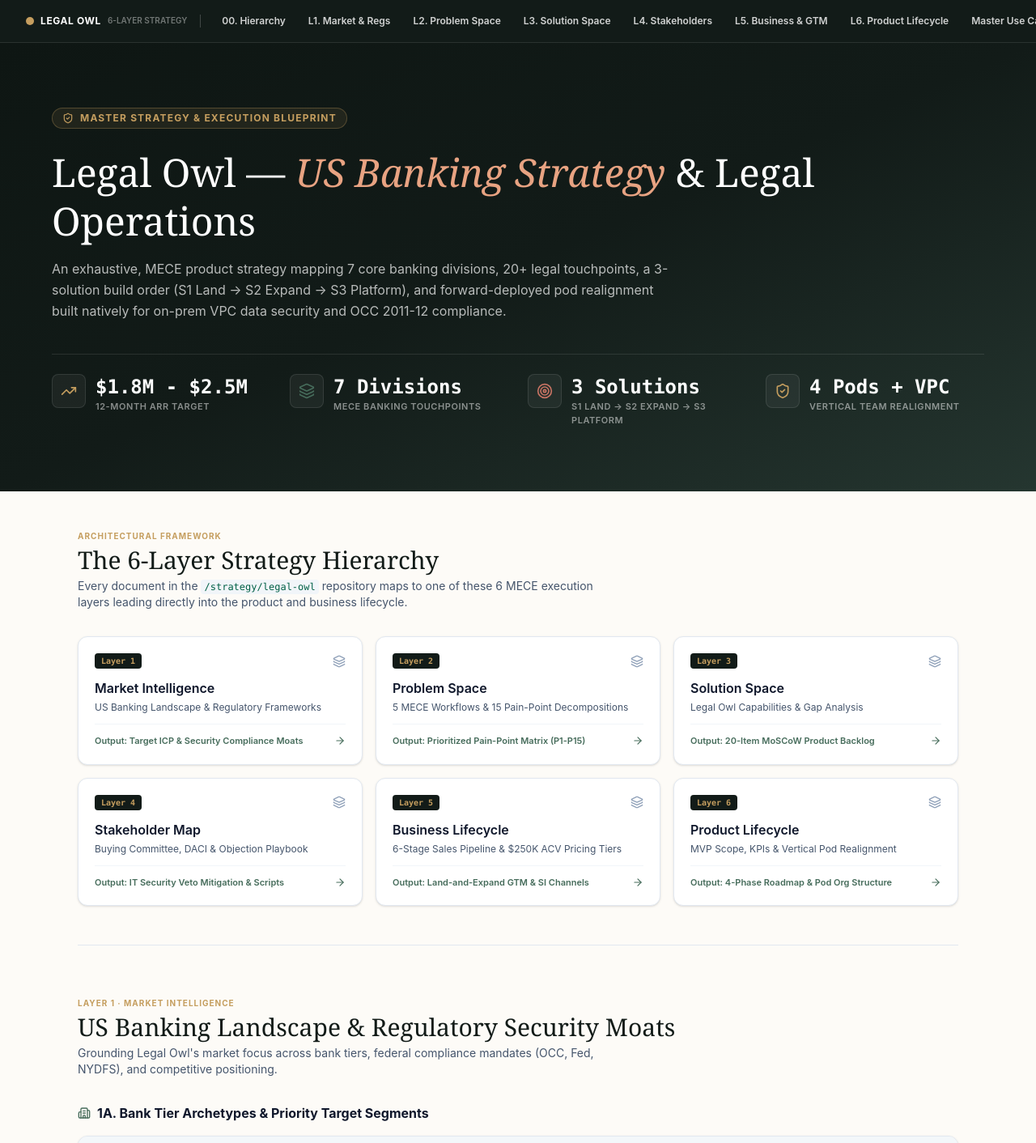
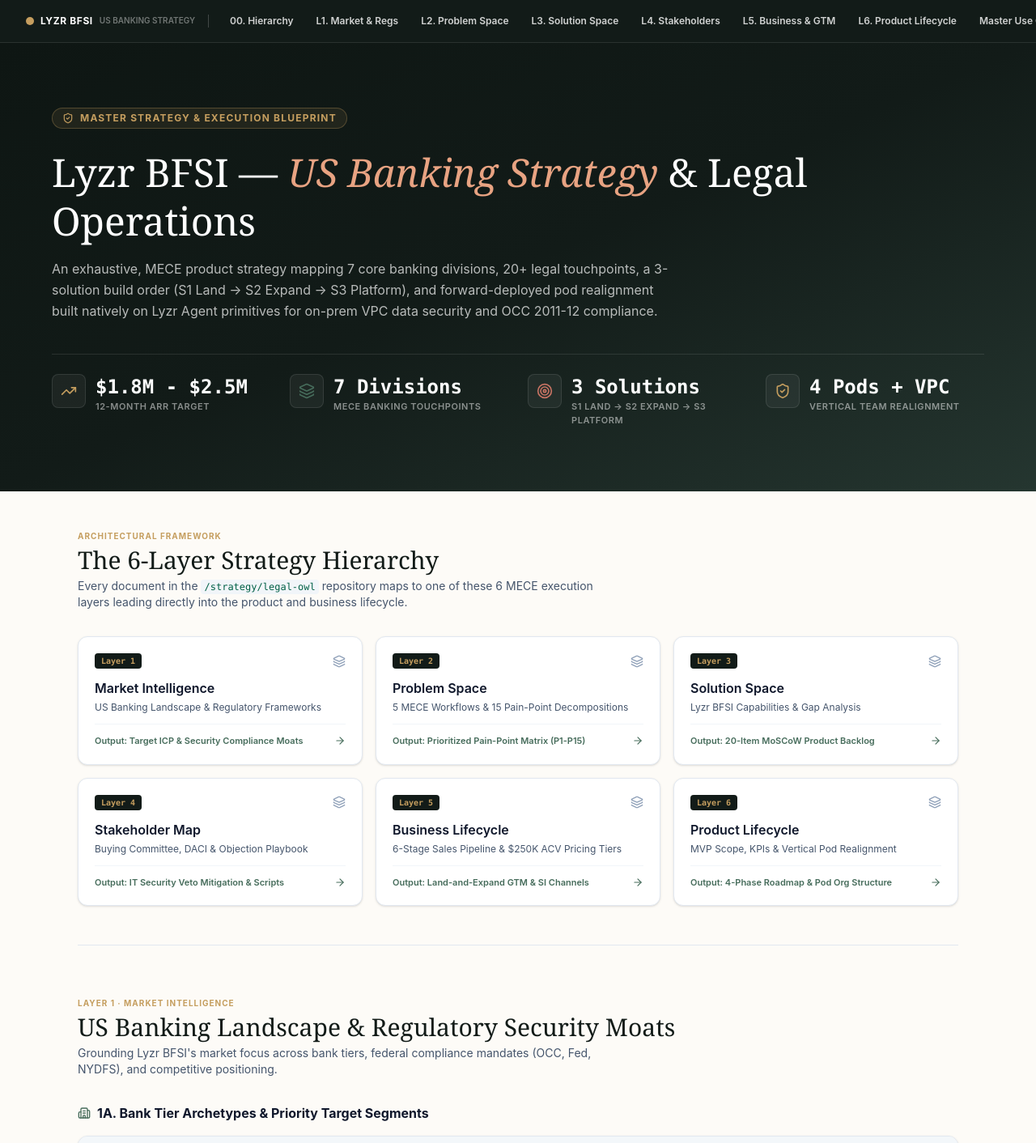
Before and after one commit to yb0203/yb0203.github.io, a React (Vite) app in the folder strategy/legal-owl-web/: page / in a window 1280 px wide. Shown: the top 1412 px of the page at 81% size. Built offline with nearby package versions, Linux system fonts and the light colour scheme.

Commit message:
refactor: completely replace Legal Owl branding with Lyzr BFSI

```diff
--- a/strategy/legal-owl-web/src/App.tsx
+++ b/strategy/legal-owl-web/src/App.tsx
@@ -35,8 +35,8 @@
       <footer className="bg-[#121b18] text-white/50 py-12 px-6 sm:px-16 border-t border-white/10 text-xs mt-16">
         <div className="max-w-6xl mx-auto flex flex-col sm:flex-row items-center justify-between gap-4">
           <div>
-            <div className="font-bold text-white mb-1">Legal Owl AI — US Banking Product Strategy</div>
-            <div>Exhaustively grounded in the 6 strategy layers of <code className="text-xs text-[#c59e5f]">/strategy/legal-owl</code> & <code className="text-xs text-[#c59e5f]">understand_banking.md</code>.</div>
+            <div className="font-bold text-white mb-1">Lyzr BFSI — US Banking Strategy & Legal Operations</div>
+            <div>Exhaustively grounded in the 6 strategy layers of <code className="text-xs text-[#c59e5f]">/strategy</code> & <code className="text-xs text-[#c59e5f]">understand_banking.md</code>.</div>
           </div>
           <div className="text-right text-white/40">
             <div>Confidential · Internal Strategy Reference</div>
--- a/strategy/legal-owl-web/src/components/HeroHeader.tsx
+++ b/strategy/legal-owl-web/src/components/HeroHeader.tsx
@@ -10,13 +10,13 @@
         </div>
 
         <h1 className="text-3xl sm:text-5xl font-serif leading-tight font-normal mb-4">
-          Legal Owl — <em className="italic text-[#e8a382]">US Banking Strategy</em> & Legal Operations
+          Lyzr BFSI — <em className="italic text-[#e8a382]">US Banking Strategy</em> & Legal Operations
         </h1>
 
         <p className="text-white/70 max-w-3xl text-sm sm:text-base leading-relaxed mb-10 font-sans">
           An exhaustive, MECE product strategy mapping 7 core banking divisions, 20+ legal touchpoints,
           a 3-solution build order (S1 Land → S2 Expand → S3 Platform), and forward-deployed pod realignment
-          built natively for on-prem VPC data security and OCC 2011-12 compliance.
+          built natively on Lyzr Agent primitives for on-prem VPC data security and OCC 2011-12 compliance.
         </p>
 
         <div className="grid grid-cols-2 sm:grid-cols-4 gap-4 sm:gap-6 pt-6 border-t border-white/10">
--- a/strategy/legal-owl-web/src/components/Layer1MarketIntel.tsx
+++ b/strategy/legal-owl-web/src/components/Layer1MarketIntel.tsx
@@ -12,7 +12,7 @@
           US Banking Landscape & Regulatory Security Moats
         </h2>
         <p className="text-slate-600 text-sm max-w-2xl mt-1">
-          Grounding Legal Owl's market focus across bank tiers, federal compliance mandates (OCC, Fed, NYDFS), and competitive positioning.
+          Grounding Lyzr BFSI's market focus across bank tiers, federal compliance mandates (OCC, Fed, NYDFS), and competitive positioning.
         </p>
       </div>
 
@@ -73,7 +73,7 @@
               </div>
               <p className="text-xs text-slate-600 mb-2">{r.rule}</p>
               <div className="text-[11px] text-emerald-800 bg-emerald-50 border border-emerald-200 p-2 rounded font-medium">
-                🛡️ <strong>Legal Owl Moat:</strong> {r.legalOwlMoat}
+                🛡️ <strong>Lyzr Moat:</strong> {r.lyzrMoat}
               </div>
             </div>
           ))}
@@ -99,12 +99,12 @@
             </thead>
             <tbody className="divide-y divide-slate-100 text-slate-700">
               {COMPETITORS.map((c, i) => (
-                <tr key={i} className={c.name === 'Legal Owl' ? 'bg-[#fdfbf7] font-semibold border-l-4 border-l-[#466c5b]' : 'hover:bg-slate-50'}>
+                <tr key={i} className={c.name === 'Lyzr BFSI' ? 'bg-[#fdfbf7] font-semibold border-l-4 border-l-[#466c5b]' : 'hover:bg-slate-50'}>
                   <td className="p-3 font-bold text-slate-900">{c.name}</td>
                   <td className="p-3">{c.targetMarket}</td>
                   <td className="p-3 font-mono text-[11px]">{c.deploymentModel}</td>
                   <td className="p-3 font-mono">{c.pricing}</td>
-                  <td className={`p-3 text-[11px] ${c.name === 'Legal Owl' ? 'text-[#466c5b] font-bold' : 'text-slate-600'}`}>{c.keyDeficit}</td>
+                  <td className={`p-3 text-[11px] ${c.name === 'Lyzr BFSI' ? 'text-[#466c5b] font-bold' : 'text-slate-600'}`}>{c.keyDeficit}</td>
                 </tr>
               ))}
             </tbody>
--- a/strategy/legal-owl-web/src/components/Layer3SolutionSpace.tsx
+++ b/strategy/legal-owl-web/src/components/Layer3SolutionSpace.tsx
@@ -17,7 +17,7 @@
           Layer 3 · Solution Space
         </span>
         <h2 className="text-2xl sm:text-3xl font-serif text-[#121b18]">
-          Legal Owl Capabilities & 20-Item MoSCoW Product Backlog
+          Lyzr BFSI Capabilities & 20-Item MoSCoW Product Backlog
         </h2>
         <p className="text-slate-600 text-sm max-w-2xl mt-1">
           Translating pain points into explicit software features prioritized using the MoSCoW framework and mapped to build phases.
--- a/strategy/legal-owl-web/src/components/Layer5BusinessLifecycle.tsx
+++ b/strategy/legal-owl-web/src/components/Layer5BusinessLifecycle.tsx
@@ -74,7 +74,7 @@
         </h3>
         <div className="p-4 bg-white border border-slate-200 rounded-xl shadow-sm text-xs text-slate-700 space-y-2">
           <p>
-            Large banks work through preferred IT vendors for software deployment. Legal Owl builds co-sell programs with GSIs serving US banking accounts:
+            Large banks work through preferred IT vendors for software deployment. Lyzr BFSI builds co-sell programs with GSIs serving US banking accounts:
           </p>
           <div className="grid grid-cols-1 sm:grid-cols-3 gap-3 pt-2">
             <div className="p-2.5 bg-slate-50 border border-slate-200 rounded font-semibold text-[#121b18]">
--- a/strategy/legal-owl-web/src/components/Layer6ProductLifecycle.tsx
+++ b/strategy/legal-owl-web/src/components/Layer6ProductLifecycle.tsx
@@ -12,7 +12,7 @@
           4-Phase Roadmap & Quantitative Success Metrics
         </h2>
         <p className="text-slate-600 text-sm max-w-2xl mt-1">
-          Scaling Legal Owl from initial MVP verification to multi-market segment expansion and enterprise ecosystem dominance.
+          Scaling Lyzr BFSI from initial MVP verification to multi-market segment expansion and enterprise ecosystem dominance.
         </p>
       </div>
 
--- a/strategy/legal-owl-web/src/components/MasterNav.tsx
+++ b/strategy/legal-owl-web/src/components/MasterNav.tsx
@@ -3,8 +3,8 @@
     <nav className="sticky top-0 z-50 bg-[#121b18] text-white/80 border-b border-white/10 px-4 sm:px-8 py-3 flex items-center gap-4 overflow-x-auto text-xs font-semibold">
       <div className="flex items-center gap-2 pr-4 border-r border-white/20 whitespace-nowrap">
         <span className="w-2.5 h-2.5 rounded-full bg-[#c59e5f] inline-block"></span>
-        <span className="text-white font-bold tracking-wider">LEGAL OWL</span>
-        <span className="text-white/40 text-[10px] uppercase">6-Layer Strategy</span>
+        <span className="text-white font-bold tracking-wider">LYZR BFSI</span>
+        <span className="text-white/40 text-[10px] uppercase">US Banking Strategy</span>
       </div>
       <div className="flex items-center gap-1 sm:gap-2 flex-nowrap">
         <a href="#overview" className="px-2.5 py-1.5 rounded hover:text-white hover:bg-white/10 transition whitespace-nowrap">00. Hierarchy</a>
--- a/strategy/legal-owl-web/src/components/ObjectionAccordion.tsx
+++ b/strategy/legal-owl-web/src/components/ObjectionAccordion.tsx
@@ -57,7 +57,7 @@
             <div className="p-5 rounded-xl bg-[#fdfbf7] border border-[#466c5b]/30 text-slate-800 text-xs leading-relaxed">
               <div className="flex items-center gap-2 text-[#466c5b] font-bold mb-2 uppercase tracking-wider text-[10px]">
                 <CheckCircle className="w-4 h-4" />
-                Legal Owl's Proven Counter:
+                Lyzr BFSI's Proven Counter:
               </div>
               <p className="text-slate-700 text-sm font-sans">{activeObjection.response}</p>
             </div>
--- a/strategy/legal-owl-web/src/data/strategyData.ts
+++ b/strategy/legal-owl-web/src/data/strategyData.ts
@@ -18,7 +18,7 @@
   name: string;
   authority: string;
   rule: string;
-  legalOwlMoat: string;
+  lyzrMoat: string;
 }
 
 export interface CompetitorItem {
@@ -126,7 +126,7 @@
 export const STRATEGY_LAYERS: StrategyLayer[] = [
   { layer: "Layer 1", name: "Market Intelligence", focus: "US Banking Landscape & Regulatory Frameworks", output: "Target ICP & Security Compliance Moats" },
   { layer: "Layer 2", name: "Problem Space", focus: "5 MECE Workflows & 15 Pain-Point Decompositions", output: "Prioritized Pain-Point Matrix (P1-P15)" },
-  { layer: "Layer 3", name: "Solution Space", focus: "Legal Owl Capabilities & Gap Analysis", output: "20-Item MoSCoW Product Backlog" },
+  { layer: "Layer 3", name: "Solution Space", focus: "Lyzr BFSI Capabilities & Gap Analysis", output: "20-Item MoSCoW Product Backlog" },
   { layer: "Layer 4", name: "Stakeholder Map", focus: "Buying Committee, DACI & Objection Playbook", output: "IT Security Veto Mitigation & Scripts" },
   { layer: "Layer 5", name: "Business Lifecycle", focus: "6-Stage Sales Pipeline & $250K ACV Pricing Tiers", output: "Land-and-Expand GTM & SI Channels" },
   { layer: "Layer 6", name: "Product Lifecycle", focus: "MVP Scope, KPIs & Vertical Pod Realignment", output: "4-Phase Roadmap & Pod Org Structure" }
@@ -141,11 +141,11 @@
 ];
 
 export const REGULATORY_FRAMEWORKS: RegulatoryItem[] = [
-  { name: "OCC Bulletin 2011-12", authority: "OCC / Federal Reserve", rule: "Requires explicit model validation, audit trails, and risk controls for AI models.", legalOwlMoat: "Pre-built OCC 2011-12 validation pack shipped as product." },
-  { name: "OCC Bulletin 2023-17", authority: "OCC / FDIC", rule: "Third-Party Risk Management (TPRM) guidelines for cloud software.", legalOwlMoat: "Deployable 100% inside bank private VPC with zero public API leaks." },
-  { name: "NYDFS 23 NYCRR 504", authority: "NY Dept of Financial Services", rule: "Mandates transaction monitoring and sanctions screening accuracy audits.", legalOwlMoat: "Traceable source citation ledger ensuring zero ungrounded claims." },
-  { name: "Uniform Commercial Code (UCC-1)", authority: "State Commercial Law", rule: "Strict filing rules for perfecting liens on business collateral.", legalOwlMoat: "Automated UCC-1 filing checks preventing unperfected security losses." },
-  { name: "UCP 600 Trade Rules", authority: "International Chamber of Commerce", rule: "Strict compliance for Letters of Credit (LC) shipping paper discrepancy audits.", legalOwlMoat: "Automated discrepancy auditor enforcing UCP 600 clause checks." }
+  { name: "OCC Bulletin 2011-12", authority: "OCC / Federal Reserve", rule: "Requires explicit model validation, audit trails, and risk controls for AI models.", lyzrMoat: "Pre-built OCC 2011-12 validation pack shipped as product." },
+  { name: "OCC Bulletin 2023-17", authority: "OCC / FDIC", rule: "Third-Party Risk Management (TPRM) guidelines for cloud software.", lyzrMoat: "Deployable 100% inside bank private VPC with zero public API leaks." },
+  { name: "NYDFS 23 NYCRR 504", authority: "NY Dept of Financial Services", rule: "Mandates transaction monitoring and sanctions screening accuracy audits.", lyzrMoat: "Traceable source citation ledger ensuring zero ungrounded claims." },
+  { name: "Uniform Commercial Code (UCC-1)", authority: "State Commercial Law", rule: "Strict filing rules for perfecting liens on business collateral.", lyzrMoat: "Automated UCC-1 filing checks preventing unperfected security losses." },
+  { name: "UCP 600 Trade Rules", authority: "International Chamber of Commerce", rule: "Strict compliance for Letters of Credit (LC) shipping paper discrepancy audits.", lyzrMoat: "Automated discrepancy auditor enforcing UCP 600 clause checks." }
 ];
 
 export const COMPETITORS: CompetitorItem[] = [
@@ -156,7 +156,7 @@
   { name: "Eltropy", targetMarket: "Credit Unions", jurisdictionSupport: "CU Comms", deploymentModel: "SaaS", pricing: "Mid", keyDeficit: "Focused on CX comms; lacks deep lending & contract audit capabilities." },
   { name: "Bretton AI", targetMarket: "Compliance & FinCrime", jurisdictionSupport: "US Banking Compliance", deploymentModel: "VPC", pricing: "High ($150K+)", keyDeficit: "Focused exclusively on EDD/AML; lacks cross-department legal ops suite." },
   { name: "Manual Status Quo", targetMarket: "Internal Legal", jurisdictionSupport: "Internal Playbooks", deploymentModel: "On-Prem MS Word/Excel", pricing: "Internal salary cost", keyDeficit: "High error rates; massive document review backlogs; missed court dates." },
-  { name: "Legal Owl", targetMarket: "US Banking Legal Ops", jurisdictionSupport: "US Federal & State Banking", deploymentModel: "Private VPC / On-Prem", pricing: "$75K - $250K Tiered", keyDeficit: "Differentiated: Built for banking legal ops with grounded citation ledgers." }
+  { name: "Lyzr BFSI", targetMarket: "US Banking Legal Ops", jurisdictionSupport: "US Federal & State Banking", deploymentModel: "Private VPC / On-Prem", pricing: "$75K - $250K Tiered", keyDeficit: "Differentiated: Built natively on Lyzr Agent primitives with grounded citation ledgers." }
 ];
 
 export const PAIN_POINTS: PainPointItem[] = [
@@ -206,7 +206,7 @@
 export const SALES_STAGES: SalesStage[] = [
   { stage: "Stage 1", name: "Discovery & Qualification", activity: "Identify bank size, legal team setup, and core pain points (Transactional vs. Litigation).", exitCriteria: "CLO agrees to schedule a technical product demo with their team.", duration: "1 - 2 weeks" },
   { stage: "Stage 2", name: "Technical Demo & Scoping", activity: "Demonstrate template deviation checker and PACER Court Scout. Share security package.", exitCriteria: "Agreement on a 30-day paid pilot scope and signed pilot agreement.", duration: "2 - 3 weeks" },
-  { stage: "Stage 3", name: "Paid Pilot (30 Days)", activity: "Deploy Legal Owl inside bank sandbox. Upload approved playbooks and active case list.", exitCriteria: "System achieves 70%+ daily active usage with 95%+ date scraping accuracy.", duration: "4 weeks (Fixed)" },
+  { stage: "Stage 3", name: "Paid Pilot (30 Days)", activity: "Deploy Lyzr BFSI inside bank sandbox. Upload approved playbooks and active case list.", exitCriteria: "System achieves 70%+ daily active usage with 95%+ date scraping accuracy.", duration: "4 weeks (Fixed)" },
   { stage: "Stage 4", name: "IT Security & Compliance Audit", activity: "Security review by bank's IT Risk team. Verify data isolation, logging, and access control.", exitCriteria: "Formally signed-off IT security compliance approval.", duration: "3 - 6 weeks" },
   { stage: "Stage 5", name: "Enterprise MSA & Commercials", activity: "Finalize seat licensing tiers, SLA response times, support terms, and pricing.", exitCriteria: "Signed Master Services Agreement (MSA) and Purchase Order (PO).", duration: "2 - 4 weeks" },
   { stage: "Stage 6", name: "Customer Success & Expansion", activity: "Onboard remaining legal team members; monitor usage and pitch secondary modules.", exitCriteria: "Expand user seats by 50% or secure secondary module upsell.", duration: "Continuous" }
@@ -250,7 +250,7 @@
     phase: "Phase 4",
     title: "Enterprise Ecosystem",
     timeline: "18 Months+",
-    goal: "Establish Legal Owl as the standard legal operations infrastructure.",
+    goal: "Establish Lyzr BFSI as the standard legal operations infrastructure.",
     features: ["Automated document ingestion API integrations", "Advanced collaborative editing suite", "Multi-tenant compliance networks"],
     metrics: "Over 100 enterprise customers; 95% retention rate.",
     businessMilestone: "International expansion scoping (UK/EU markets)."
@@ -336,8 +336,8 @@
 ];
 
 export const OBJECTIONS: ObjectionItem[] = [
-  { id: "security", title: "1. IT Security & Data Privacy", persona: "Chief Risk Officer / Head of IT Security", objection: "We cannot allow our legal documents or customer records to leave our firewall for LLM processing.", response: "Legal Owl runs 100% inside your bank's secure network perimeter (AWS VPC or on-premise container cluster). No document, query, or metadata ever leaves your secure firewall. We do not use public APIs like OpenAI." },
-  { id: "hallucination", title: "2. LLM Hallucination Risk", persona: "Chief Legal Officer (CLO)", objection: "AI models hallucinate. If our team misses a clause deviation in a commercial contract, financial damage is massive.", response: "Legal Owl operates on a strict 'Approve-Before-Act' paradigm paired with a Grounded Citation Ledger. Every identified deviation or compliance risk points directly to exact page and line coordinates in your approved playbook. If information is missing, the engine explicitly abstains." },
+  { id: "security", title: "1. IT Security & Data Privacy", persona: "Chief Risk Officer / Head of IT Security", objection: "We cannot allow our legal documents or customer records to leave our firewall for LLM processing.", response: "Lyzr BFSI runs 100% inside your bank's secure network perimeter (AWS VPC or on-premise container cluster). No document, query, or metadata ever leaves your secure firewall. We do not use public APIs like OpenAI." },
+  { id: "hallucination", title: "2. LLM Hallucination Risk", persona: "Chief Legal Officer (CLO)", objection: "AI models hallucinate. If our team misses a clause deviation in a commercial contract, financial damage is massive.", response: "Lyzr BFSI operates on a strict 'Approve-Before-Act' paradigm paired with a Grounded Citation Ledger. Every identified deviation or compliance risk points directly to exact page and line coordinates in your approved playbook. If information is missing, the engine explicitly abstains." },
   { id: "tracking", title: "3. Court Date Scraping Reliability", persona: "Head of Litigation", objection: "We track thousands of foreclosure cases on PACER and state court dockets. If scraping fails, we could miss a critical court date.", response: "Our Court Scout engine uses redundant indexing pipelines with automated health monitoring. If a court portal updates its schema, the system alerts legal ops immediately and falls back to manual verification alerts, eliminating silent failures." },
   { id: "procurement", title: "4. Software Abandonment & Friction", persona: "Head of Legal Operations / Procurement", objection: "We don't want to buy another complex platform that our legal team abandons after a month.", response: "Our pilots begin with a paid 30-day trial focused on a single high-pain workflow (e.g., eCourts date tracking or commercial loan markups). We track daily active usage during the pilot and only transition to an enterprise license once user adoption hits 70%+." }
 ];
```
